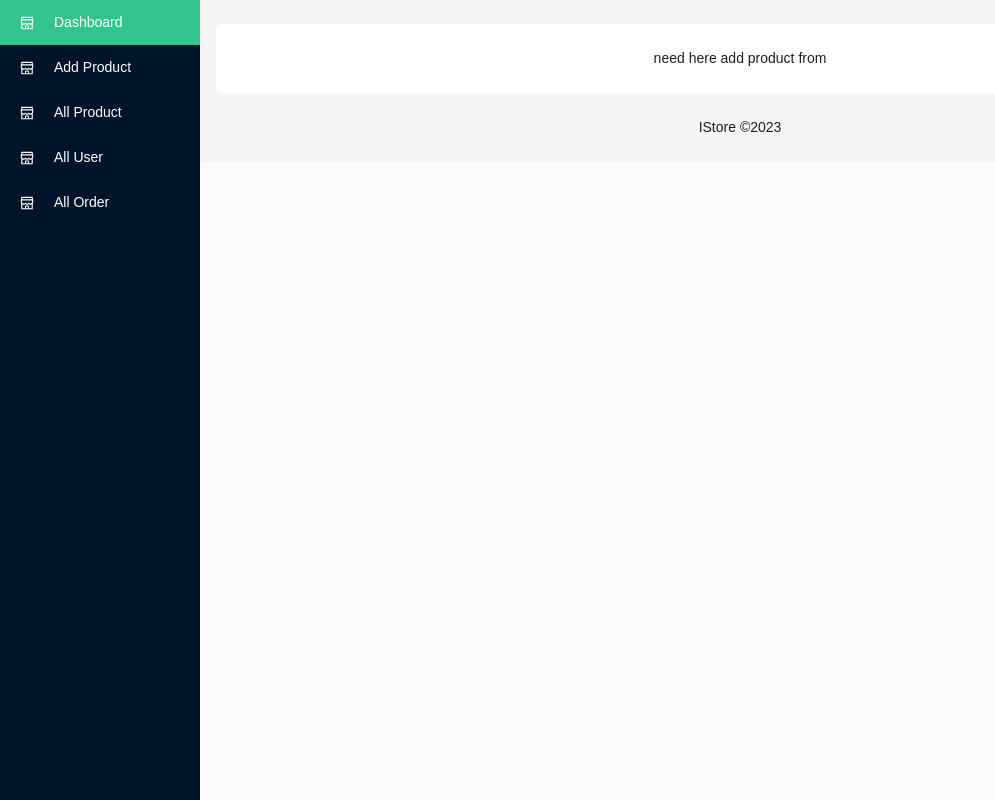
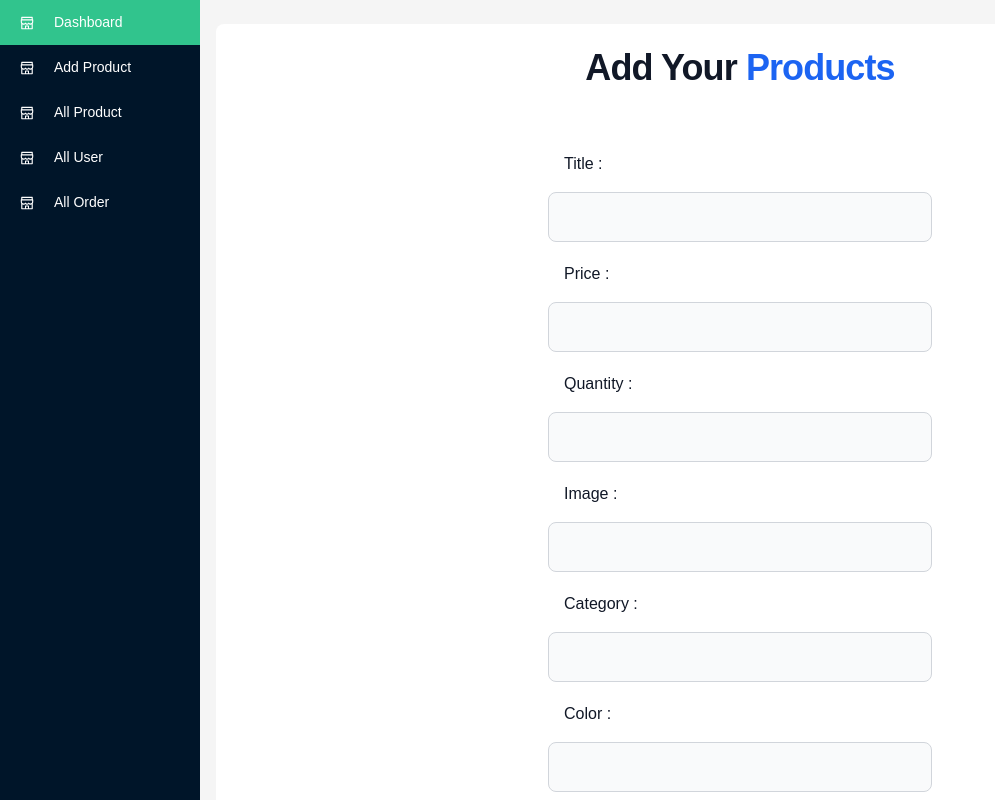
Before and after one commit to ArnabShikder24/IStore-frontend, a Next.js app: page /dashboard/AddProduct in a window 1280 px wide. Shown: the top 800 px of the page, without its empty margins (0-995 px from the left). Built offline with nearby package versions, Linux system fonts and the light colour scheme.

Commit message:
add project

```diff
--- a/src/pages/dashboard/AddProduct.js
+++ b/src/pages/dashboard/AddProduct.js
@@ -3,8 +3,105 @@ import DashLayout from "@/components/DashLayout";
 export default function AddProduct() {
     return (
         <div>
-            need here add product from
-        </div>
+            <form className="max-w-sm mx-auto">
+                <h1 className="mb-16 text-4xl font-extrabold leading-none tracking-tight text-gray-900 md:text-5xl lg:text-4xl dark:text-white">
+                Add Your{" "}
+                <span className="text-blue-600 dark:text-blue-500">Products</span>
+                </h1>
+                <div className="mb-5">
+                <label
+                    for="product_title"
+                    className="m-4 flex justify-start items-start text-base font-medium text-gray-900 dark:text-white"
+                >
+                    Title :
+                </label>
+                <input
+                    type="text"
+                    id="product_title"
+                    className="bg-gray-50 border border-gray-300 text-gray-900 text-xl rounded-lg focus:ring-blue-500 focus:border-blue-500 block w-full p-2.5 dark:bg-gray-700 dark:border-gray-600 dark:placeholder-gray-400 dark:text-white dark:focus:ring-blue-500 dark:focus:border-blue-500"
+                />
+                </div>
+                <div className="mb-5">
+                <label
+                    for="product_price"
+                    className="m-4 flex justify-start items-start text-base font-medium text-gray-900 dark:text-white"
+                >
+                    Price :
+                </label>
+                <input
+                    type="number"
+                    id="product_price"
+                    className="bg-gray-50 border border-gray-300 text-gray-900 text-xl rounded-lg focus:ring-blue-500 focus:border-blue-500 block w-full p-2.5 dark:bg-gray-700 dark:border-gray-600 dark:placeholder-gray-400 dark:text-white dark:focus:ring-blue-500 dark:focus:border-blue-500"
+                />
+                </div>
+                <div className="mb-5">
+                <label
+                    for="product_quantity"
+                    className="m-4 flex justify-start items-start text-base font-medium text-gray-900 dark:text-white"
+                >
+                    Quantity :
+                </label>
+                <input
+                    type="number"
+                    id="product_quantity"
+                    className="bg-gray-50 border border-gray-300 text-gray-900 text-xl rounded-lg focus:ring-blue-500 focus:border-blue-500 block w-full p-2.5 dark:bg-gray-700 dark:border-gray-600 dark:placeholder-gray-400 dark:text-white dark:focus:ring-blue-500 dark:focus:border-blue-500"
+                />
+                </div>
+                <div className="mb-5">
+                <label
+                    for="product_image"
+                    className="m-4 flex justify-start items-start text-base font-medium text-gray-900 dark:text-white"
+                >
+                    Image :
+                </label>
+                <input
+                    type="text"
+                    id="product_image"
+                    className="bg-gray-50 border border-gray-300 text-gray-900 text-xl rounded-lg focus:ring-blue-500 focus:border-blue-500 block w-full p-2.5 dark:bg-gray-700 dark:border-gray-600 dark:placeholder-gray-400 dark:text-white dark:focus:ring-blue-500 dark:focus:border-blue-500"
+                />
+                </div>
+                <div className="mb-5">
+                <label
+                    for="product_category"
+                    className="m-4 flex justify-start items-start text-base font-medium text-gray-900 dark:text-white"
+                >
+                    Category :
+                </label>
+                <input
+                    type="text"
+                    id="product_category"
+                    className="bg-gray-50 border border-gray-300 text-gray-900 text-xl rounded-lg focus:ring-blue-500 focus:border-blue-500 block w-full p-2.5 dark:bg-gray-700 dark:border-gray-600 dark:placeholder-gray-400 dark:text-white dark:focus:ring-blue-500 dark:focus:border-blue-500"
+                />
+                </div>
+                <div className="mb-5">
+                <label
+                    for="product_color"
+                    className="m-4 flex justify-start items-start text-base font-medium text-gray-900 dark:text-white"
+                >
+                    Color :
+                </label>
+                <input
+                    type="text"
+                    id="product_color"
+                    className="bg-gray-50 border border-gray-300 text-gray-900 text-xl rounded-lg focus:ring-blue-500 focus:border-blue-500 block w-full p-2.5 dark:bg-gray-700 dark:border-gray-600 dark:placeholder-gray-400 dark:text-white dark:focus:ring-blue-500 dark:focus:border-blue-500"
+                />
+                </div>
+                <div className="mb-5">
+                <label
+                    for="product_description"
+                    className="m-4 flex justify-start items-start text-base font-medium text-gray-900 dark:text-white"
+                >
+                    Description :
+                </label>
+                <input
+                    type="text"
+                    id="product_description"
+                    className="bg-gray-50 border border-gray-300 text-gray-900 text-xl rounded-lg focus:ring-blue-500 focus:border-blue-500 block w-full p-2.5 dark:bg-gray-700 dark:border-gray-600 dark:placeholder-gray-400 dark:text-white dark:focus:ring-blue-500 dark:focus:border-blue-500"
+                />
+                </div>
+                <input className="text-white bg-blue-700 hover:bg-blue-800 focus:ring-4 focus:outline-none focus:ring-blue-300 font-medium rounded-lg text-sm px-5 py-2.5 text-center cursor-pointer dark:bg-blue-600 dark:hover:bg-blue-700 dark:focus:ring-blue-800" type="submit" value="Submit" />
+            </form>
+            </div>
     );
 }
 
```
